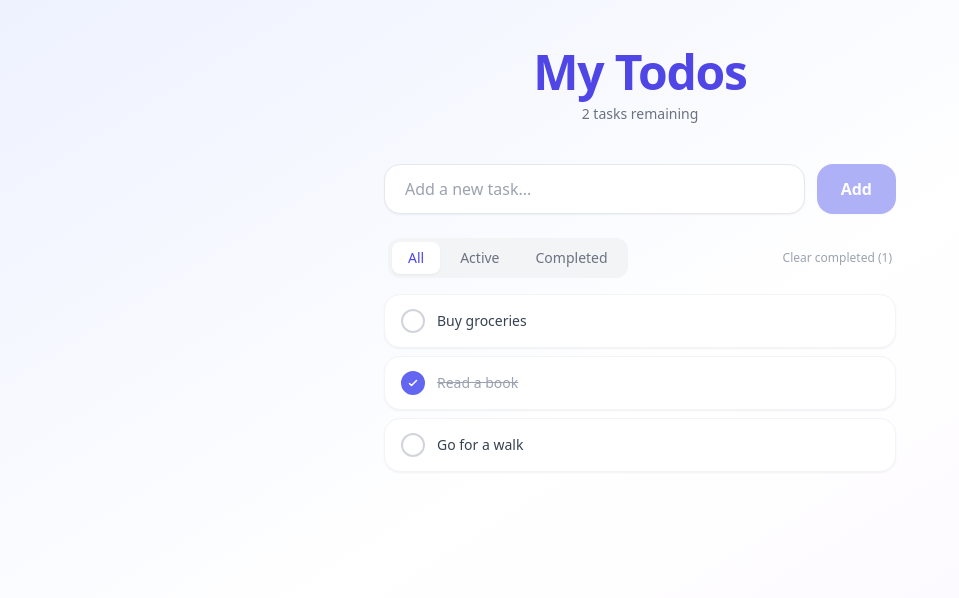
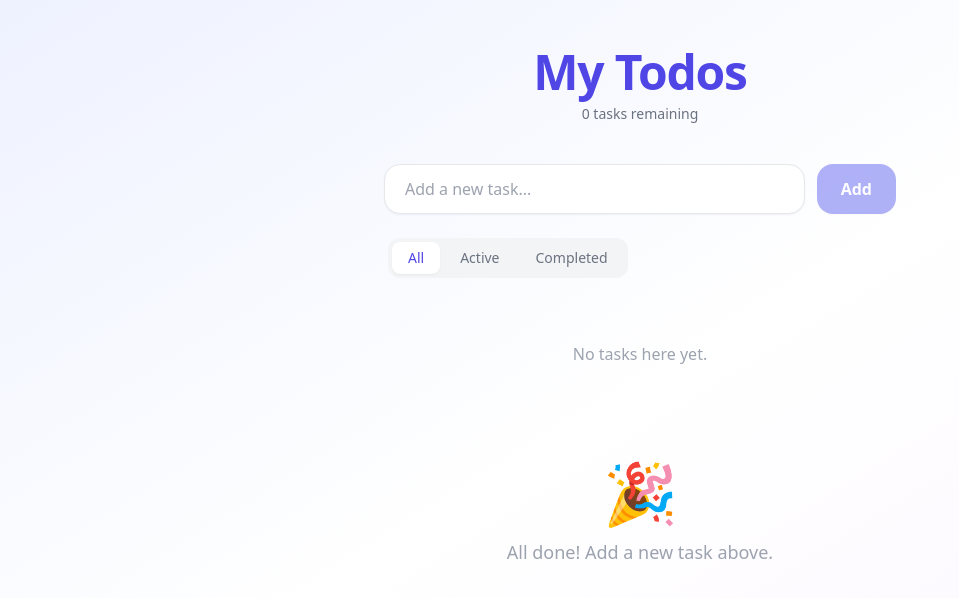
Before and after one commit to StuckInAI/task-manager-saadali-1776266872912, a Next.js app: page / in a window 1280 px wide. Shown: the top 598 px of the page, without its empty margins (0-959 px from the left). Built offline with nearby package versions, Linux system fonts and the light colour scheme.

Commit message:
Update: remove default items

```diff
--- a/app/page.tsx
+++ b/app/page.tsx
@@ -7,11 +7,7 @@ import FilterBar from '@/components/FilterBar';
 import { Todo, FilterType } from '@/types/todo';
 
 export default function Home() {
-  const [todos, setTodos] = useState<Todo[]>([
-    { id: '1', text: 'Buy groceries', completed: false, createdAt: new Date() },
-    { id: '2', text: 'Read a book', completed: true, createdAt: new Date() },
-    { id: '3', text: 'Go for a walk', completed: false, createdAt: new Date() },
-  ]);
+  const [todos, setTodos] = useState<Todo[]>([]);
   const [filter, setFilter] = useState<FilterType>('all');
 
   const addTodo = (text: string) => {
```
